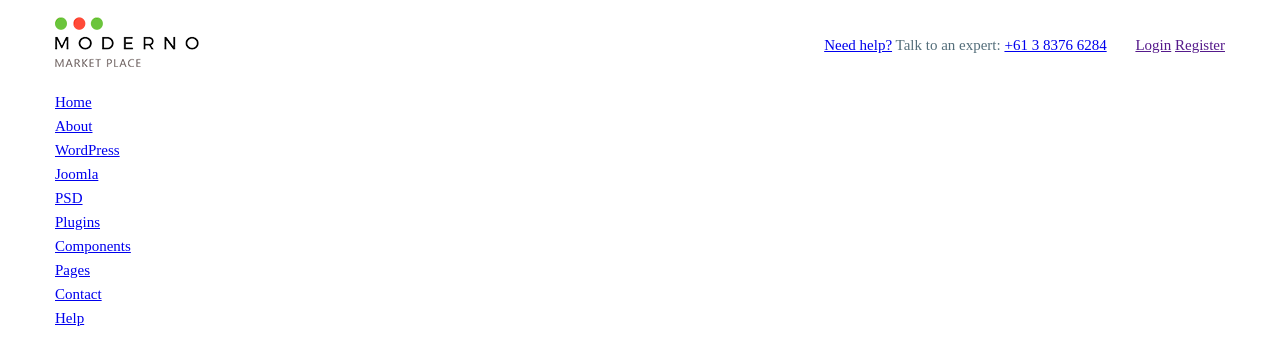
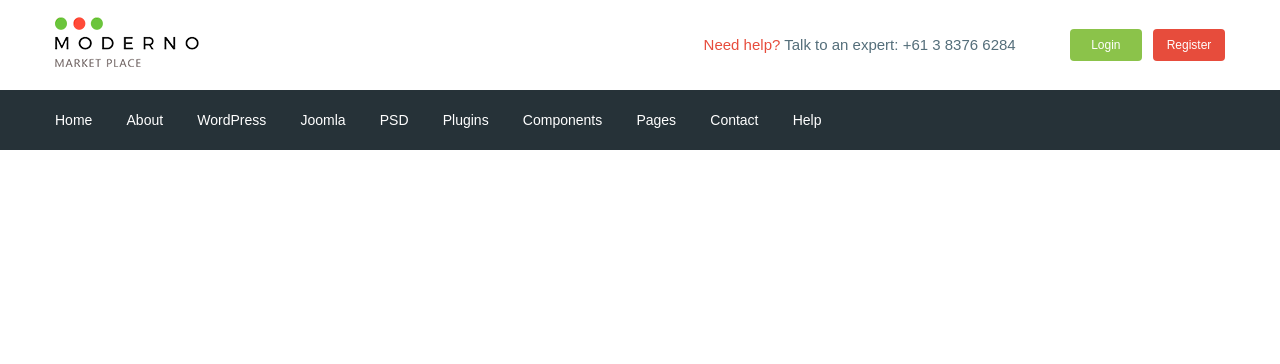
Before and after one commit to artemdiduk/moderno, a website: page app/index.html in a window 1280 px wide. Drawn offline with nearby package versions, Linux system fonts and the light colour scheme; files that its build step writes are made by us from their sources.

Commit message:
add header

```diff
--- a/app/index.html
+++ b/app/index.html
@@ -30,8 +30,8 @@
                     </div>
                     <div class="header__box">
                         <a class="basket" href="#"></a>
-                        <a class="header__btn" href="">Login</a>
-                        <a class="header__btn" href="">Register</a>
+                        <a class="header__btn header__btn-login" href="">Login</a>
+                        <a class="header__btn header__btn-regist" href="">Register</a>
 
                     </div>
                 </div>
@@ -42,54 +42,54 @@
         <div class="header__menu">
             <div class="container">
                 <nav class="menu">
-                    <ul class="header__list">
-                        <li class="header__list-item">
-                            <a href="#" class="header__list-link">
+                    <ul class="menu__list">
+                        <li class="menu_list-item">
+                            <a href="#" class="menu__list-link">
                                 Home
                             </a>
                         </li>
-                        <li class="header__list-item">
-                            <a href="#" class="header__list-link">
+                        <li class="menu__list-item">
+                            <a href="#" class="menu__list-link">
                                 About
                             </a>
                         </li>
-                        <li class="header__list-item">
-                            <a href="#" class="header__list-link">
+                        <li class="menu__list-item">
+                            <a href="#" class="menu__list-link">
                                 WordPress
                             </a>
                         </li>
-                        <li class="header__list-item">
-                            <a href="#" class="header__list-link">
+                        <li class="menu__list-item">
+                            <a href="#" class="menu__list-link">
                                 Joomla
                             </a>
                         </li>
-                        <li class="header__list-item">
-                            <a href="#" class="header__list-link">
+                        <li class="menu__list-item">
+                            <a href="#" class="menu__list-link">
                                 PSD
                             </a>
                         </li>
-                        <li class="header__list-item">
-                            <a href="#" class="header__list-link">
+                        <li class="menu__list-item">
+                            <a href="#" class="menu__list-link">
                                 Plugins
                             </a>
                         </li>
-                        <li class="header__list-item">
-                            <a href="#" class="header__list-link">
+                        <li class="menu__list-item">
+                            <a href="#" class="menu__list-link">
                                 Components
                             </a>
                         </li>
-                        <li class="header__list-item">
-                            <a href="#" class="header__list-link">
+                        <li class="menu__list-item">
+                            <a href="#" class="menu__list-link">
                                 Pages
                             </a>
                         </li>
-                        <li class="header__list-item">
-                            <a href="#" class="header__list-link">
+                        <li class="menu__list-item">
+                            <a href="#" class="menu__list-link">
                                 Contact
                             </a>
                         </li>
-                        <li class="header__list-item">
-                            <a href="#" class="header__list-link">
+                        <li class="menu__list-item">
+                            <a href="#" class="menu__list-link">
                                 Help
                             </a>
                         </li>
--- a/app/scss/_fonts.scss
+++ b/app/scss/_fonts.scss
@@ -3,5 +3,6 @@
 		src: url('../fonts/Roboto-Regular.woff2') format('woff2'),
              url('FileName.woff') format('woff');
         font-weight: 400;
+        font-display: swap;
 
 	}
--- a/app/scss/_global.scss
+++ b/app/scss/_global.scss
@@ -8,6 +8,8 @@ html {
 }
 a{
     display: inline-block;
+    text-decoration: none;
+    color: $text;
 }
 ul,
 li{
@@ -16,13 +18,15 @@ li{
     list-style: none;
 }
 body {
-    font-family: 'Roboto-Regular';
+    font-family: 'Roboto-Regular', sans-serif;
     font-size: 15px;
-    color: $color-text;
+    color: $text;
     line-height: 24px;
+    font-weight: 400;
 }
 .container{
     max-width: 1200px;
     margin: 0 auto;
     padding: 0 15px;
+
 }
--- a/app/scss/_vars.scss
+++ b/app/scss/_vars.scss
@@ -1 +1,4 @@
-$color-text: #546e7a;
+$text: #546e7a;
+$red:#e74c3c;
+$grean: #8bc34a;
+$bg:#263238;
--- a/app/scss/style.scss
+++ b/app/scss/style.scss
@@ -10,5 +10,50 @@
 }
 .header__text {
     margin-left: auto;
-    margin-right: 25px;
+    margin-right: 50px;
+    span{
+        color: $red;
+    }
 }
+
+.header__btn {
+    padding: 4px;
+    width: 72px;
+    border-radius: 4px;
+    text-align: center;
+    color: #fff;
+    font-size: 12px;
+}
+.header__btn-login {
+    background-color: $grean;
+
+
+}
+
+.header__btn-regist {
+    background-color: $red;
+    margin-left: 7px;
+
+}
+.header__menu {
+    background-color: $bg;
+}
+.menu {
+    display: flex;
+    height: 60px;
+    align-items: center;
+}
+
+.menu__list {
+    li {
+        display: inline-block;
+        & + li {
+            margin-left: 30px;
+        }
+    }
+    a {
+        color: #fff;
+        font-size: 14px;
+    }
+
+}
--- a/gulpfile.js
+++ b/gulpfile.js
@@ -65,7 +65,7 @@ gulp.task('browser-sync', function() {
 
 
 gulp.task('watch', function(){
-      gulp.watch('app/scss/style.scss', gulp.parallel('sass'));
+      gulp.watch('app/scss/**/*.scss', gulp.parallel('sass'));
       gulp.watch('app/*.html', gulp.parallel('html'));
       gulp.watch('app/js/*.js', gulp.parallel('js'));
 });
```
